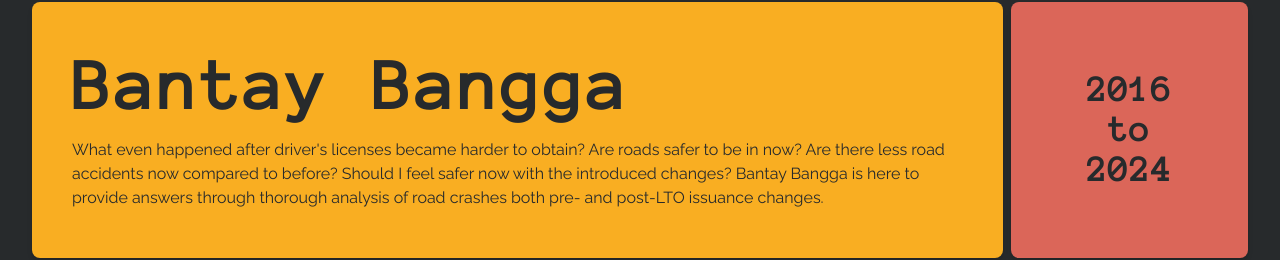
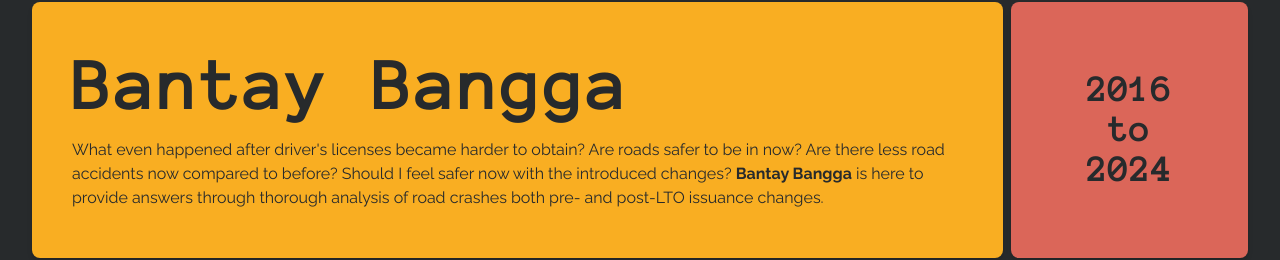
Before and after one commit to bantay-bangga/bantay-bangga.github.io, a SvelteKit app: page / in a window 1280 px wide. Shown: the part 62-322 px from the top of the page. Built offline with nearby package versions, Linux system fonts and the light colour scheme.

Commit message:
style(description): bolden `Bantay Bangga`

```diff
--- a/src/routes/Hero.svelte
+++ b/src/routes/Hero.svelte
@@ -5,9 +5,9 @@
         <h1 class="font-anon text-7xl font-bold tracking-wider">Bantay Bangga</h1>
         <p class="font-raleway">
             What even happened after driver's licenses became harder to obtain? Are roads safer to be in now? Are there
-            less road accidents now compared to before? Should I feel safer now with the introduced changes? Bantay
-            Bangga is here to provide answers through thorough analysis of road crashes both pre- and post-LTO issuance
-            changes.
+            less road accidents now compared to before? Should I feel safer now with the introduced changes? <span
+                class="font-bold">Bantay Bangga</span
+            > is here to provide answers through thorough analysis of road crashes both pre- and post-LTO issuance changes.
         </p>
     </div>
     <div
```
